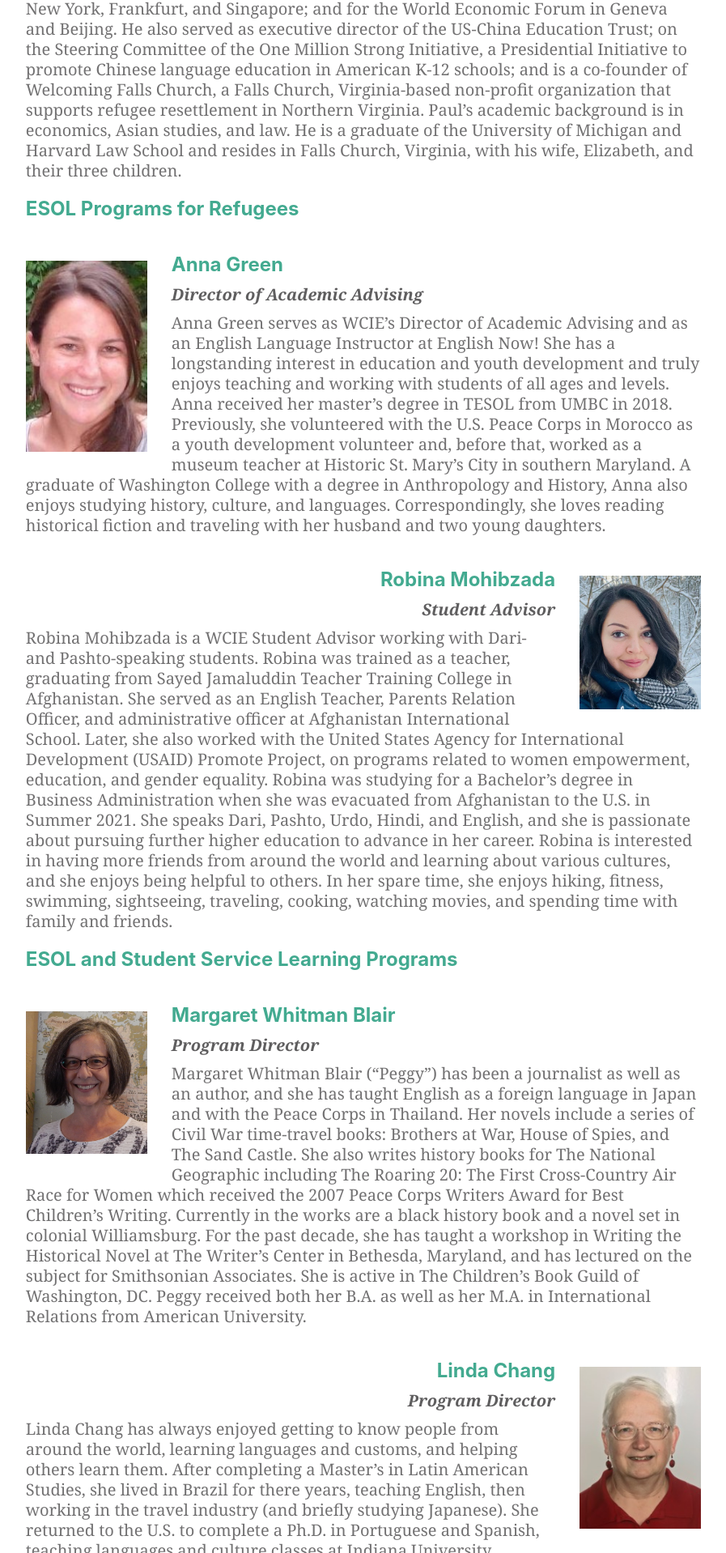
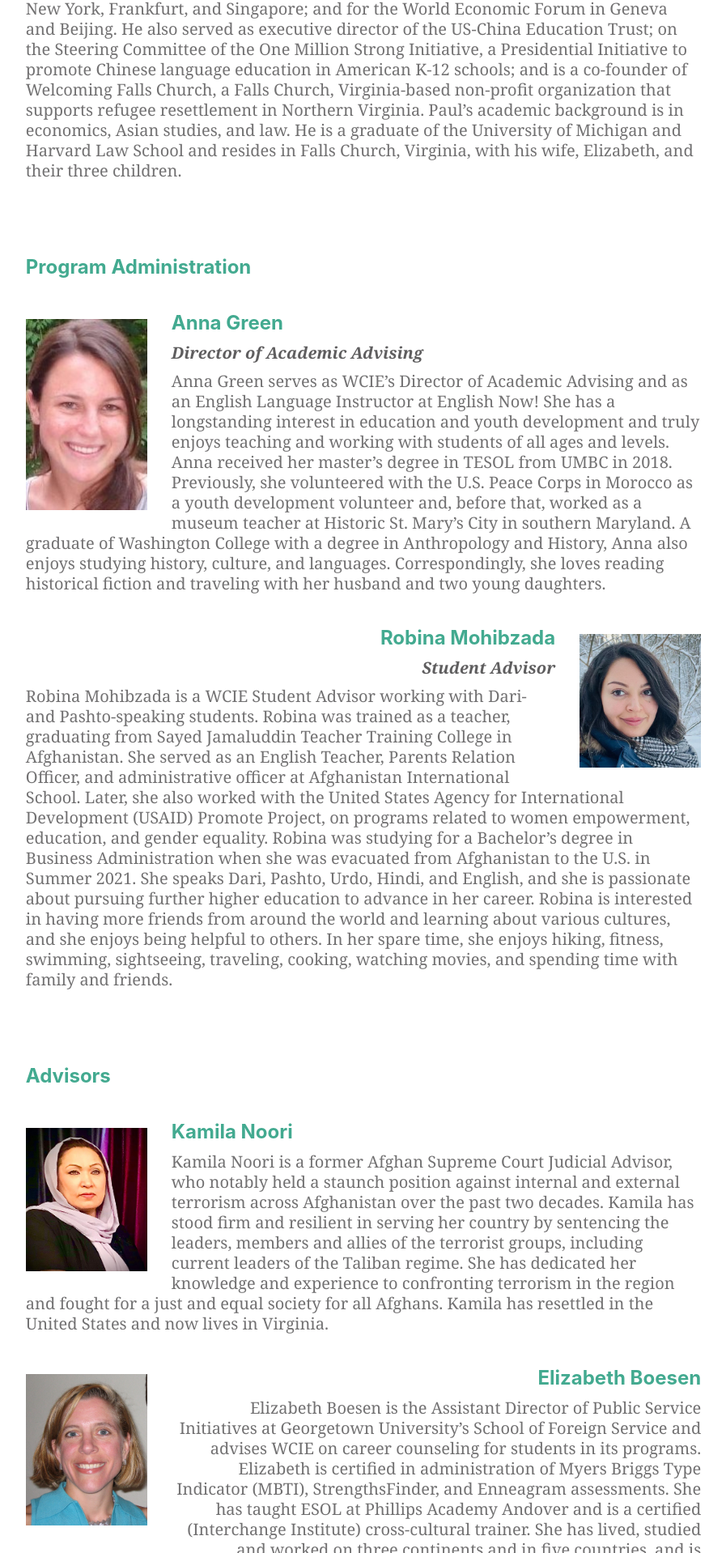
Before and after one commit to washingtoncie/washingtoncie.github.io, a Jekyll site: the page built from _pages/team.md, in a window 1280 px wide. Shown: the part 1750-3668 px from the top of the page at 81% size, without its empty margins (191-1088 px from the left). Built offline with Jekyll 4.4.1, drawn with Linux system fonts in a browser that asks for light colours; some of the changed text lies outside the part shown.

Commit message:
Update team page

```diff
--- a/_pages/team.md
+++ b/_pages/team.md
@@ -25,7 +25,7 @@
 
 Paul Boesen is a WCIE co-founder and serves as Chair of its Board of Governors. He also serves as managing director of WCIE’s partner, English Now!, an English language school in Bethesda, Maryland, supporting the development of Community Service and Student Service Learning (SSL) programs that serve the school and broader international community, and also as VP-Administration of GreenPoint Group, a strategic advisory firm that connects people and resources in the United States and China. Paul’s background in education includes experience in general management as well as international program development and administration. Prior to his work in education, Paul worked in investment banking and private equity for the Goldman Sachs Group in New York, Frankfurt, and Singapore; and for the World Economic Forum in Geneva and Beijing. He also served as executive director of the US-China Education Trust; on the Steering Committee of the One Million Strong Initiative, a Presidential Initiative to promote Chinese language education in American K-12 schools; and is a co-founder of Welcoming Falls Church, a Falls Church, Virginia-based non-profit organization that supports refugee resettlement in Northern Virginia. Paul’s academic background is in economics, Asian studies, and law. He is a graduate of the University of Michigan and Harvard Law School and resides in Falls Church, Virginia, with his wife, Elizabeth, and their three children.
 
-# ESOL Programs for Refugees
+# Program Administration
 
 ![Anna Green Picture](/assets/images/team/anna-green.jpg "Anna Green Picture")
 
@@ -42,6 +42,20 @@
 **_Student Advisor_**
 
 Robina Mohibzada is a WCIE Student Advisor working with Dari- and Pashto-speaking students. Robina was trained as a teacher, graduating from Sayed Jamaluddin Teacher Training College in Afghanistan. She served as an English Teacher, Parents Relation Officer, and administrative officer at Afghanistan International School. Later, she also worked with the United States Agency for International Development (USAID) Promote Project, on programs related to women empowerment, education, and gender equality. Robina was studying for a Bachelor’s degree in Business Administration when she was evacuated from Afghanistan to the U.S. in Summer 2021. She speaks Dari, Pashto, Urdo, Hindi, and English, and she is passionate about pursuing further higher education to advance in her career. Robina is interested in having more friends from around the world and learning about various cultures, and she enjoys being helpful to others. In her spare time, she enjoys hiking, fitness, swimming, sightseeing, traveling, cooking, watching movies, and spending time with family and friends.
+
+# Advisors
+
+![Kamila Noori Picture](/assets/images/team/kamila-noori.jpg)
+
+## Kamila Noori
+
+Kamila Noori is a former Afghan Supreme Court Judicial Advisor, who notably held a staunch position against internal and external terrorism across Afghanistan over the past two decades. Kamila has stood firm and resilient in serving her country by sentencing the leaders, members and allies of the terrorist groups, including current leaders of the Taliban regime. She has dedicated her knowledge and experience to confronting terrorism in the region and fought for a just and equal society for all Afghans. Kamila has resettled in the United States and now lives in Virginia.
+
+![Elizabeth Boesen Picture](/assets/images/team/elizabeth-boesen.jpg)
+
+## Elizabeth Boesen
+
+Elizabeth Boesen is the Assistant Director of Public Service Initiatives at Georgetown University’s School of Foreign Service and advises WCIE on career counseling for students in its programs. Elizabeth is certified in administration of Myers Briggs Type Indicator (MBTI), StrengthsFinder, and Enneagram assessments. She has taught ESOL at Phillips Academy Andover and is a certified (Interchange Institute) cross-cultural trainer. She has lived, studied and worked on three continents and in five countries, and is fascinated by language, cultural differences/similarities, and human development. Elizabeth has a background in international development, having worked as Regional Director-Asia for the International Youth Foundation, and as a member of the U.S. grantmaking team at Ashoka. Elizabeth has a B.A. in Political Science from the University of Chicago and an M.A. in International Relations from the Institut d'Hautes Etudes Internationales of the University of Geneva in Switzerland. She resides in Falls Church, Virginia, with her husband and three children.
 
 # ESOL and Student Service Learning Programs
 
@@ -116,11 +130,3 @@
 **_Program Director_**
 
 Nancy L. Wolf has served as Co-Program Director of WCIE’s Youth Facing the Global Refugee and Migration Crisis program and as an English Language Instructor at English Now! and will take a leadership role in the program to serve Afghani women judges. Nancy is an international educator with a background in international relations and the law. After growing up in Fairfield, Connecticut, Nancy went to Smith College where she majored in Latin American Studies and then to The Fletcher School of Law and Diplomacy (Tufts University) to get her Masters Degree. Not content with two degrees, Nancy then went to law school at George Washington University to obtain her J.D. and spent many years as a lawyer with and partner at two D.C. firms where she specialized in communications law. After leaving the law, Nancy returned to her first love – the classroom. She’s taught ESL since 2017 and received her TEFL Certificate from Georgetown University. Nancy has lived with her husband Jim in Chevy Chase, Maryland for over 35 years. They have two adult children and two brilliant grandchildren.
-
-# Advisors
-
-![Elizabeth Boesen Picture](/assets/images/team/elizabeth-boesen.jpg)
-
-## Elizabeth Boesen
-
-Elizabeth Boesen is the Assistant Director of Public Service Initiatives at Georgetown University’s School of Foreign Service and advises WCIE on career counseling for students in its programs. Elizabeth is certified in administration of Myers Briggs Type Indicator (MBTI), StrengthsFinder, and Enneagram assessments. She has taught ESOL at Phillips Academy Andover and is a certified (Interchange Institute) cross-cultural trainer. She has lived, studied and worked on three continents and in five countries, and is fascinated by language, cultural differences/similarities, and human development. Elizabeth has a background in international development, having worked as Regional Director-Asia for the International Youth Foundation, and as a member of the U.S. grantmaking team at Ashoka. Elizabeth has a B.A. in Political Science from the University of Chicago and an M.A. in International Relations from the Institut d'Hautes Etudes Internationales of the University of Geneva in Switzerland. She resides in Falls Church, Virginia, with her husband and three children.
--- a/css/team.css
+++ b/css/team.css
@@ -16,6 +16,7 @@
 main h1 {
     color: var(--turquoise);
     font-size: 1.5em;
+    padding-top: 3em;
 }
 
 h2:not(:first-of-type), main img {
```
Also changed, not shown: assets/images/team/kamila-noori.jpg (added).
